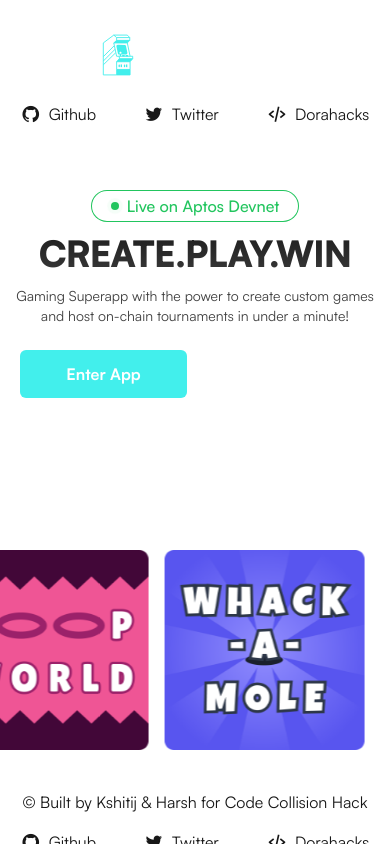
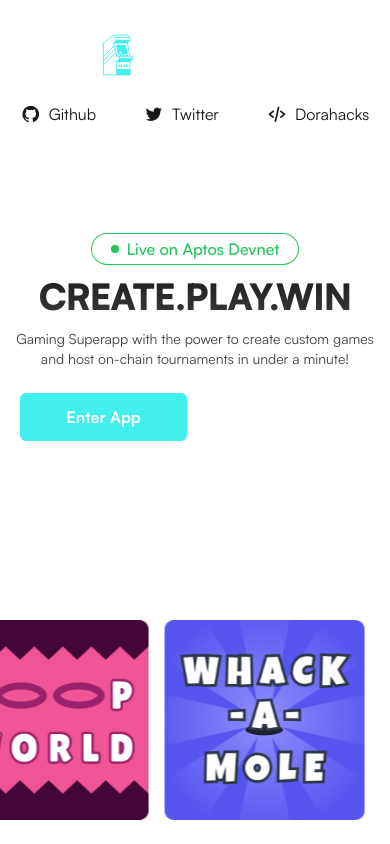
Before and after one commit to Arcade-App/Arcade-Web-Sonic-Demo, a Next.js app: page / in a window 390 px wide. Built offline with nearby package versions, Linux system fonts and the light colour scheme.

Commit message:
touches to footer

```diff
--- a/src/app/infinite-cards.js
+++ b/src/app/infinite-cards.js
@@ -65,7 +65,7 @@ export const InfiniteMovingCards = ({
       <ul
         ref={scrollerRef}
         className={cn(
-          " flex min-w-full shrink-0 gap-4  py-4 w-max flex-nowrap",
+          " flex min-w-full shrink-0 gap-4 w-max flex-nowrap",
           start && "animate-scroll ",
           pauseOnHover && "hover:[animation-play-state:paused]"
         )}>
--- a/src/app/page.js
+++ b/src/app/page.js
@@ -116,7 +116,7 @@ export default function Home() {
         </div>
 
       </main>
-      <footer className="flex flex-col w-full pb-10 sm:pb-0 px-2 sm:px-0">
+      <footer className="flex flex-col w-full sm:pb-0 px-2 sm:px-0">
         <div className="rounded-md flex flex-col antialiased items-center justify-center">
           <InfiniteMovingCards
             items={games}
@@ -124,51 +124,6 @@ export default function Home() {
             speed="fast"
           />
         </div>
-        <div className="flex w-full justify-center">
-          <div className="flex flex-col space-y-4 sm:space-y-0 sm:flex-row w-full max-w-6xl items-center justify-between">
-            <div className="flex lg:flex-1 items-center space-x-3">
-              <a
-                className=" flex items-center place-items-start gap-2 hover:underline hover:underline-offset-4"
-                href="https://nextjs.org?utm_source=create-next-app&utm_medium=appdir-template-tw&utm_campaign=create-next-app"
-                target="_blank"
-                rel="noopener noreferrer"
-              >
-                © Built by Kshitij & Harsh for Code Collision Hack
-              </a>
-            </div>
-            <div className="flex gap-x-12">
-              <Link
-                className="flex items-center gap-2 hover:text-arcade-400"
-                href="https://github.com/Arcade-App"
-                target="_blank"
-                rel="noopener noreferrer"
-              >
-
-                <i className="bx bxl-github" style={{ fontSize: '20px' }} ></i>
-                Github
-              </Link>
-              <Link
-                className="flex items-center gap-2 hover:text-arcade-400"
-                href="https://x.com/harshbadhai28"
-                target="_blank"
-                rel="noopener noreferrer"
-              >
-                <i class='bx bxl-twitter' style={{ fontSize: '20px' }}></i>
-                Twitter
-              </Link>
-              <Link
-                className="flex items-center gap-2 hover:text-arcade-400"
-                href="https://dorahacks.io/buidl/16671"
-                target="_blank"
-                rel="noopener noreferrer"
-              >
-                <i class='bx bx-code-alt' style={{ fontSize: '20px' }} ></i>
-                Dorahacks
-              </Link>
-            </div>
-          </div>
-        </div>
-
       </footer>
     </div>
   );
@@ -177,16 +132,12 @@ export default function Home() {
 
 const games = [
   {
-
     image: '/Game1.png'
   },
-
   {
-
     image: '/Game2.png'
   },
   {
-
     image: '/Game3.png'
   },
 
```
